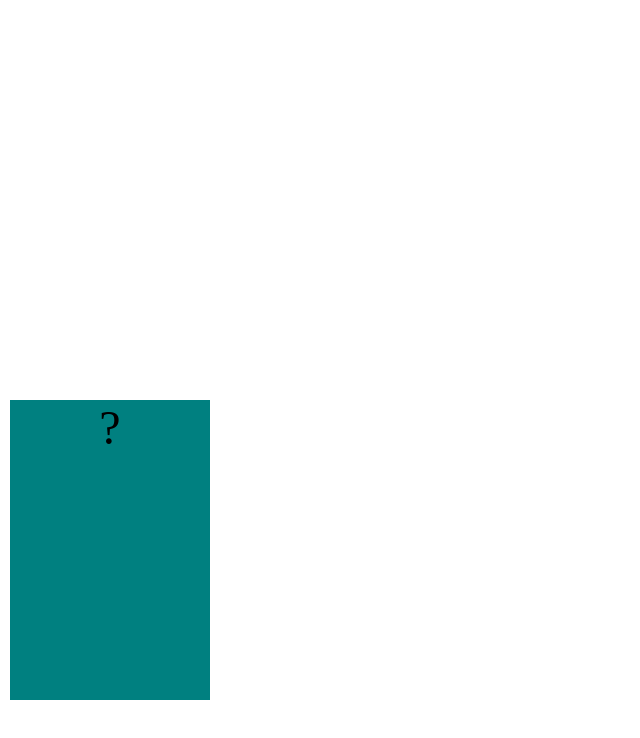
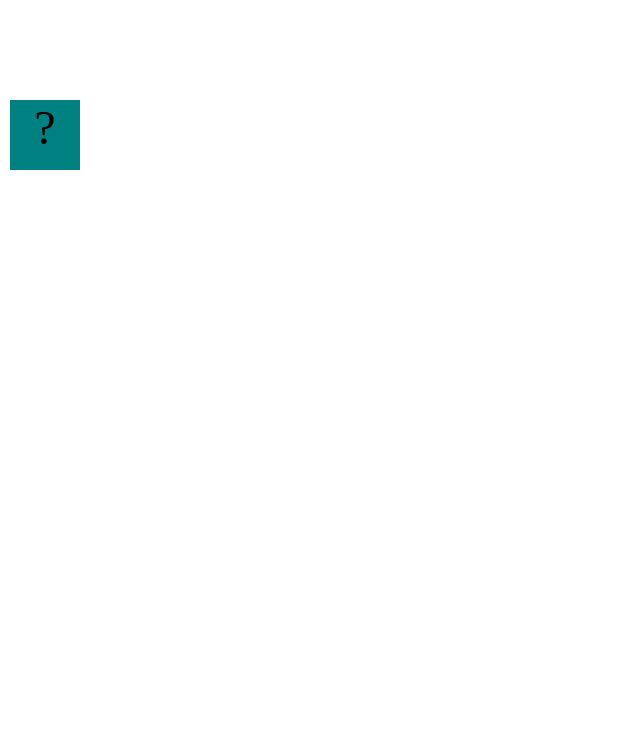
Before and after one commit to ADixon-22/ADixon-22.github.io, a plain HTML site: page projects/bouncing-box/index.html in a window 1280 px wide. Shown: the whole page, without its empty margins (0-640 px from the left). Drawn offline with Linux system fonts and the light colour scheme.

Commit message:
updated bouncing-box

```diff
--- a/projects/bouncing-box/index.html
+++ b/projects/bouncing-box/index.html
@@ -6,15 +6,15 @@
 	<script src="jquery.min.js"></script>
 	<style>
 		.box {
-			width: 200px;
-			height: 300px;
+			width: 70px;
+			height: 70px;
 			background-color: teal;
 			font-size: 300%;
 			text-align: center;
 			user-select: none;
 			display: block;
 			position: absolute;
-			top: 400px;
+			top: 100px;
 			left: 0px;  /* <--- Change me! */
 		}
 		.board{
@@ -64,6 +64,7 @@
 			// TODO 2 - Variable declarations
 			var positionX = 0
 			var points = 0
+			var speed = 10
 
 
 
@@ -75,6 +76,8 @@
 			function update() {
 				positionX = 0 + 10;
 				moveBoxTo(positionX);
+				moveBoxTo(speed);
+
 
 			};
 
@@ -84,9 +87,10 @@
 			the left side of the screen.
 			*/
 			function handleBoxClick() {
-				postitonX = 0
+				postitonX = 0;
 				points = points + 1
 				changeBoxText(points);
+				speed = speed + 3
 
 
 			};
```
